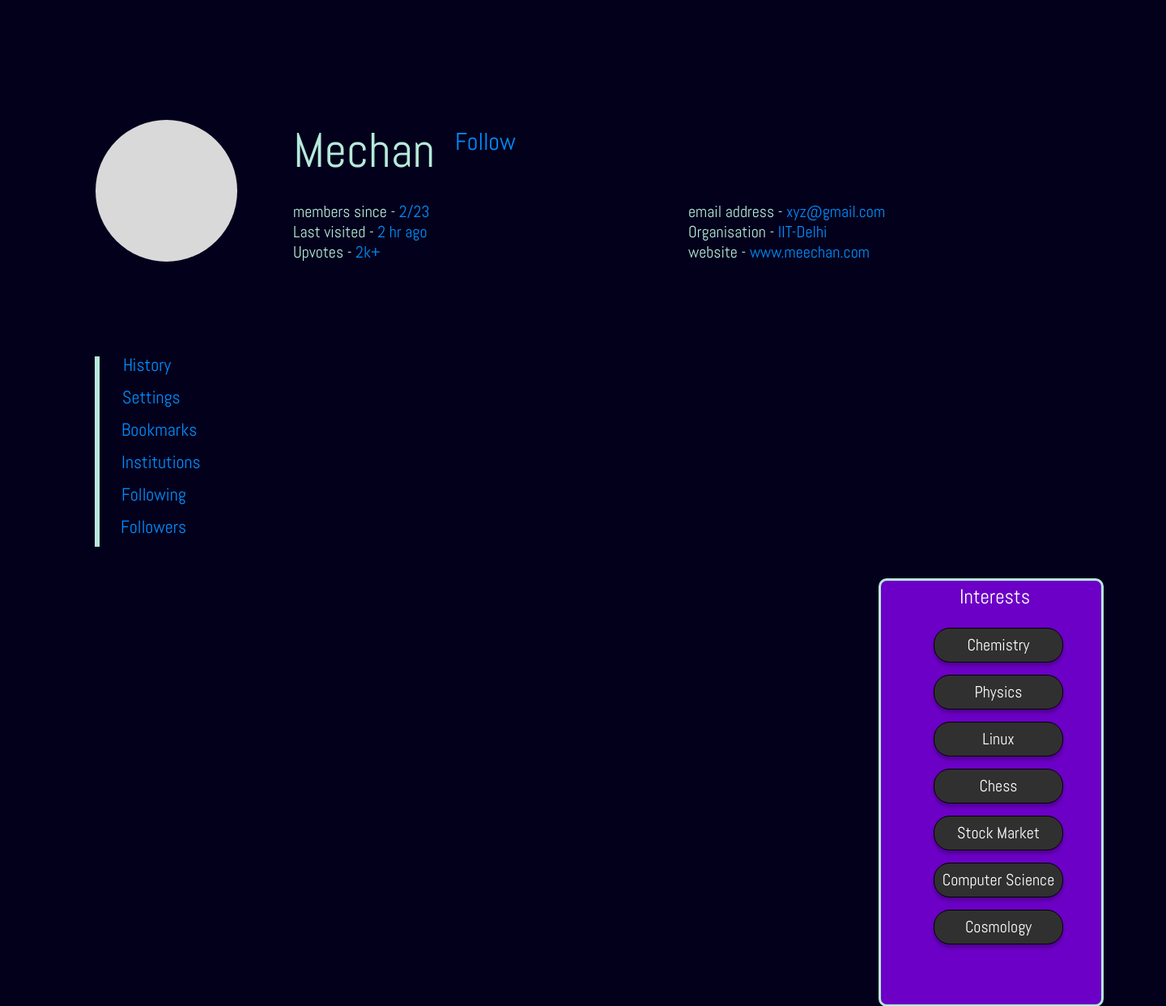
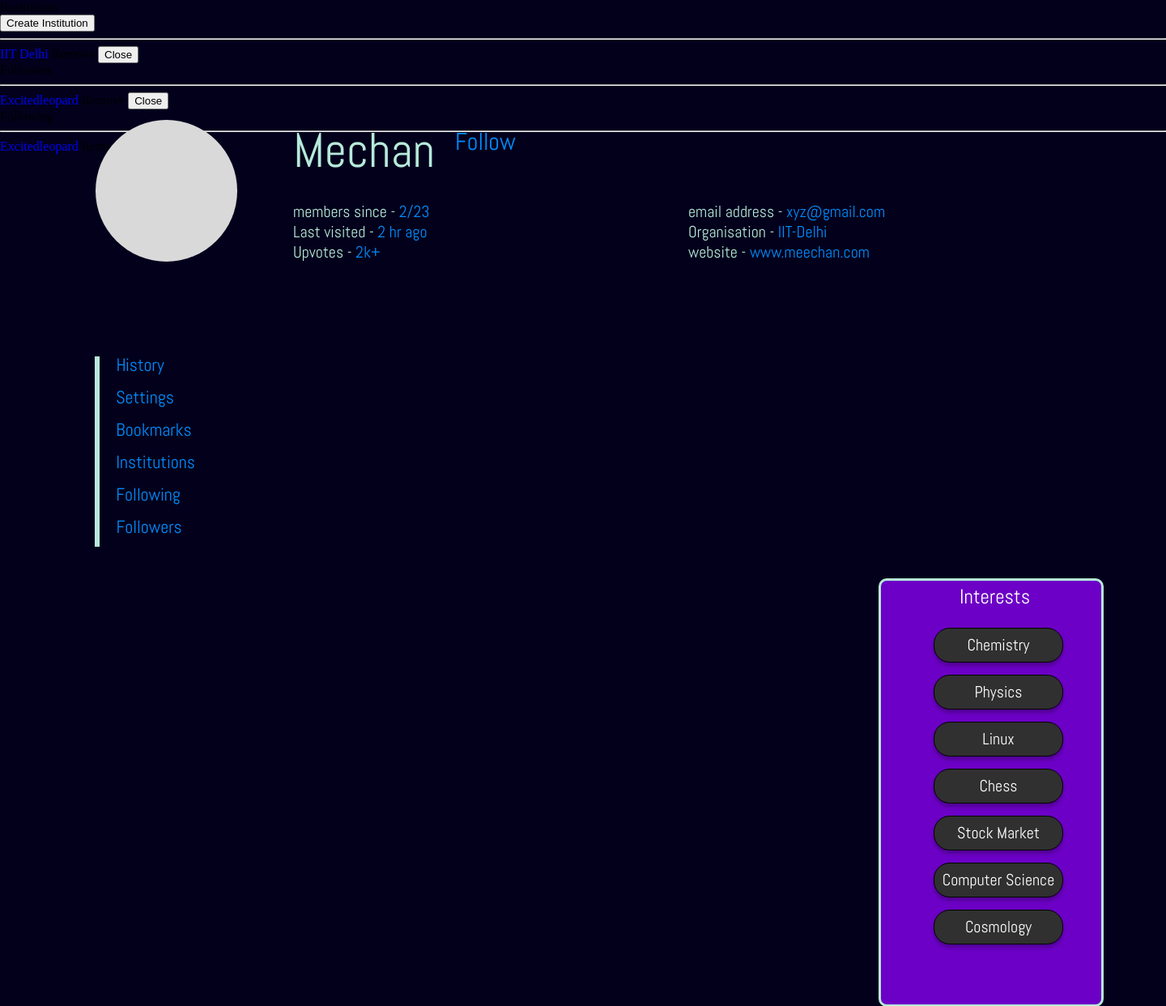
Before and after one commit to ris04hit/WebDev_COP, a Flask app: a page that uses backend/templates/html/profile.html in a window 1440 px wide. Shown: the top 1242 px of the page at 81% size. Run offline with Flask 3, Linux system fonts and the light colour scheme; some libraries are stand-ins or nearby versions.

Commit message:
merged profile

```diff
--- a/backend/static/css/profile.css
+++ b/backend/static/css/profile.css
@@ -101,43 +101,37 @@
 #history_profile {
     width: 60px;
     height: 28px;
-    left: 152px;
-    top: 436px;
+    top: 0px;
 }
 
 #setting_profile {
     width: 72px;
     height: 28px;
-    left: 151px;
-    top: 476px;
+    top: 0px;
 }
 
 #bookmark_profile {
     width: 94px;
     height: 28px;
-    left: 150px;
-    top: 516px;
+    top: 0px;
 }
 
 #insti_profile {
     width: 98px;
     height: 28px;
-    left: 150px;
-    top: 556px;
+    top: 0px;
 }
 
 #following_profile {
     width: 80px;
     height: 28px;
-    left: 150px;
-    top: 596px;
+    top: 0px;
 }
 
 #follower_profile {
     width: 82px;
     height: 28px;
-    left: 149px;
-    top: 636px;
+    top: 0px;
 }
 
 #interest_rect_profile {
@@ -220,24 +214,30 @@
 
 #rect_option_profile1 {
     top: 436px;
+    border: 0px;
 }
 
 #rect_option_profile2 {
     top: 476px;
+    border: 0px;
 }
 
 #rect_option_profile3 {
     top: 516px;
+    border: 0px;
 }
 
 #rect_option_profile4 {
     top: 556px;
+    border: 0px;
 }
 
 #rect_option_profile5 {
     top: 596px;
+    border: 0px;
 }
 
 #rect_option_profile6 {
     top: 636px;
+    border: 0px;
 }
--- a/backend/templates/html/profile.html
+++ b/backend/templates/html/profile.html
@@ -4,6 +4,9 @@
         <link rel="stylesheet" href="{{url_for('static', filename='css/profile.css')}}">
         <link rel="stylesheet" href="{{url_for('static', filename='css/style.css')}}">
         <link rel="stylesheet" href="{{url_for('static', filename='css/header.css')}}">
+        <link rel="stylesheet" href="{{url_for('static', filename='css/followers.css')}}">
+        <link rel="stylesheet" href="{{url_for('static', filename='css/following.css')}}">
+        <link rel="stylesheet" href="{{url_for('static', filename='css/insti_popup.css')}}">
         <link rel="stylesheet" href="https://fonts.googleapis.com/css?family=Abel">
         <script src="https://ajax.googleapis.com/ajax/libs/jquery/3.6.3/jquery.min.js"></script>
         <script src="{{url_for('header_js',user=user)}}"></script>
@@ -60,30 +63,95 @@
 
         <div id="option_profile">
             <rect id="rect_profile1"></rect>
-            <rect class="rect_option_profile" id="rect_option_profile1"></rect>
+            <button class="rect_option_profile" id="rect_option_profile1">
             <div class="text8" id="history_profile">
                 History
             </div>
-            <rect class="rect_option_profile" id="rect_option_profile2"></rect>
+            </button>
+            <button class="rect_option_profile" id="rect_option_profile2">
             <div class="text8" id="setting_profile">
                 Settings
             </div>
-            <rect class="rect_option_profile" id="rect_option_profile3"></rect>
+            </button>
+            <button class="rect_option_profile" id="rect_option_profile3">
             <div class="text8" id="bookmark_profile">
                 Bookmarks
             </div>
-            <rect class="rect_option_profile" id="rect_option_profile4"></rect>
+            </button>
+            <button class="rect_option_profile" id="rect_option_profile4">
             <div class="text8" id="insti_profile">
                 Institutions
             </div>
-            <rect class="rect_option_profile" id="rect_option_profile5"></rect>
+            </button>
+            <button class="rect_option_profile" id="rect_option_profile5">
             <div class="text8" id="following_profile">
                 Following
             </div>
-            <rect class="rect_option_profile" id="rect_option_profile6"></rect>
+            </button>
+            <button class="rect_option_profile" id="rect_option_profile6">
             <div class="text8" id="follower_profile">
                 Followers
             </div>
+            </button>
+        </div>
+
+        <div class = "pop_up_insti" id="Insti_popup">
+            <rect id="rect_main_ins">
+                <div class = "text1_ins">
+                    Institutions
+                </div>
+                <button type="button", id = "create_ins">Create Institution</button>
+                <hr class = "line_ins">
+                <a href="profile.html">
+                    <rect id = "profile_rect_ins">
+                        <rect id = "profile_photo_ins"></rect>
+                        <rect id = "profile_name_ins">
+                            IIT Delhi
+                        </rect>
+                    </rect>
+                </a>
+                <rect type = "button" id = "remove_ins"> Remove </rect>
+            </rect>
+            <button type="button", id = "close_ins">Close</button>
+        </body>
+        </div>
+
+        <div class="pop_up_followers" id="followers_pop">
+        <rect id="rect_main_followers">
+            <div class = "text1_ers">
+                Followers
+            </div>
+            <hr class = "line_ers">
+            <a href="profile.html">
+                <rect id = "profile_rect_ers">
+                    <rect id = "profile_photo_ers"></rect>
+                    <rect id = "profile_name_ers">
+                        Excitedleopard
+                    </rect>
+                </rect>
+            </a>
+            <rect type = "button" id = "remove_follower"> Remove </rect>
+        </rect>
+        <button type="button", id = "close_followers">Close</button>
+        </div>
+
+        <div class="pop_up_following" id="following_pop">
+        <rect id="rect_main_following">
+            <div class = "text1_ing">
+                Following
+            </div>
+            <hr class = "line_ing">
+            <a href="profile.html">
+                <rect id = "profile_rect_ing">
+                    <rect id = "profile_photo_ing"></rect>
+                    <rect id = "profile_name_ing">
+                        Excitedleopard
+                    </rect>
+                </rect>
+            </a>
+            <rect type = "button" id = "remove_following"> Remove </rect>
+        </rect>
+        <button type="button", id = "close_following">Close</button>
         </div>
 
         <div id="interests">
```
Also changed, not shown: backend/templates/js/profile.js (+14 -0 lines).
